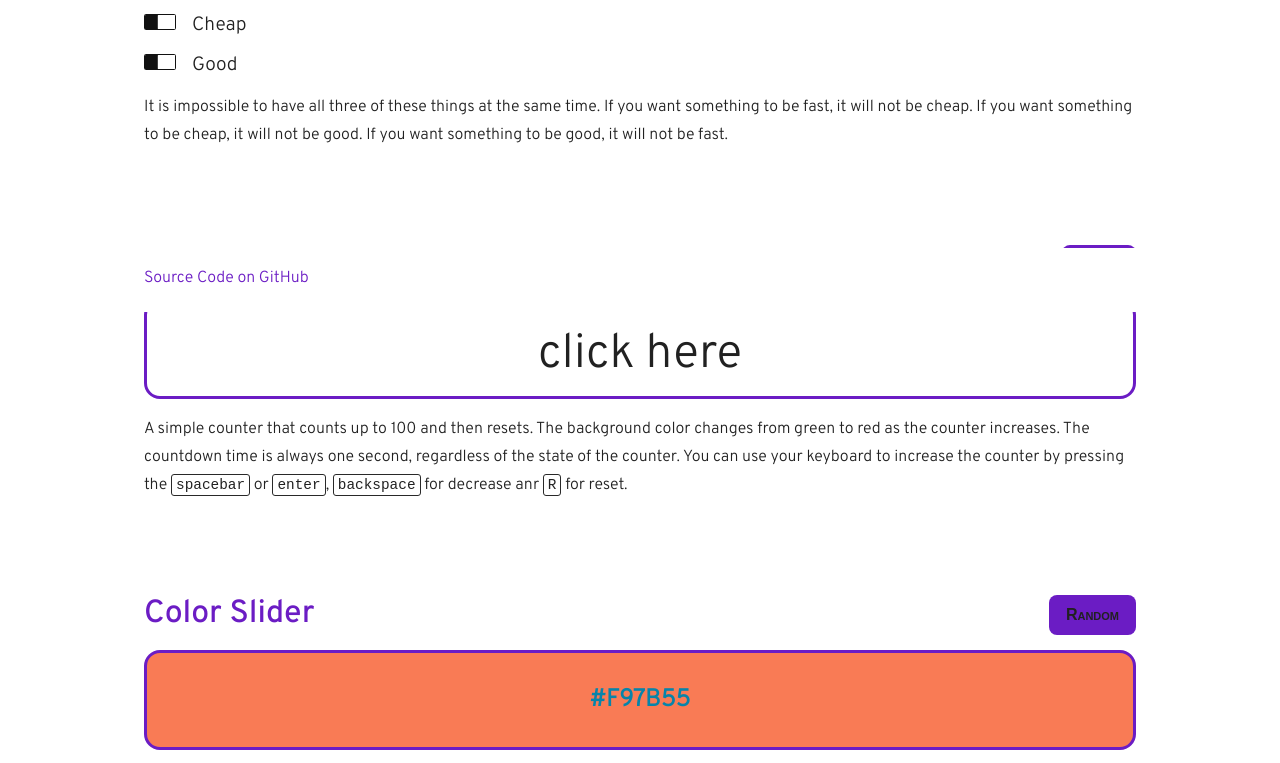
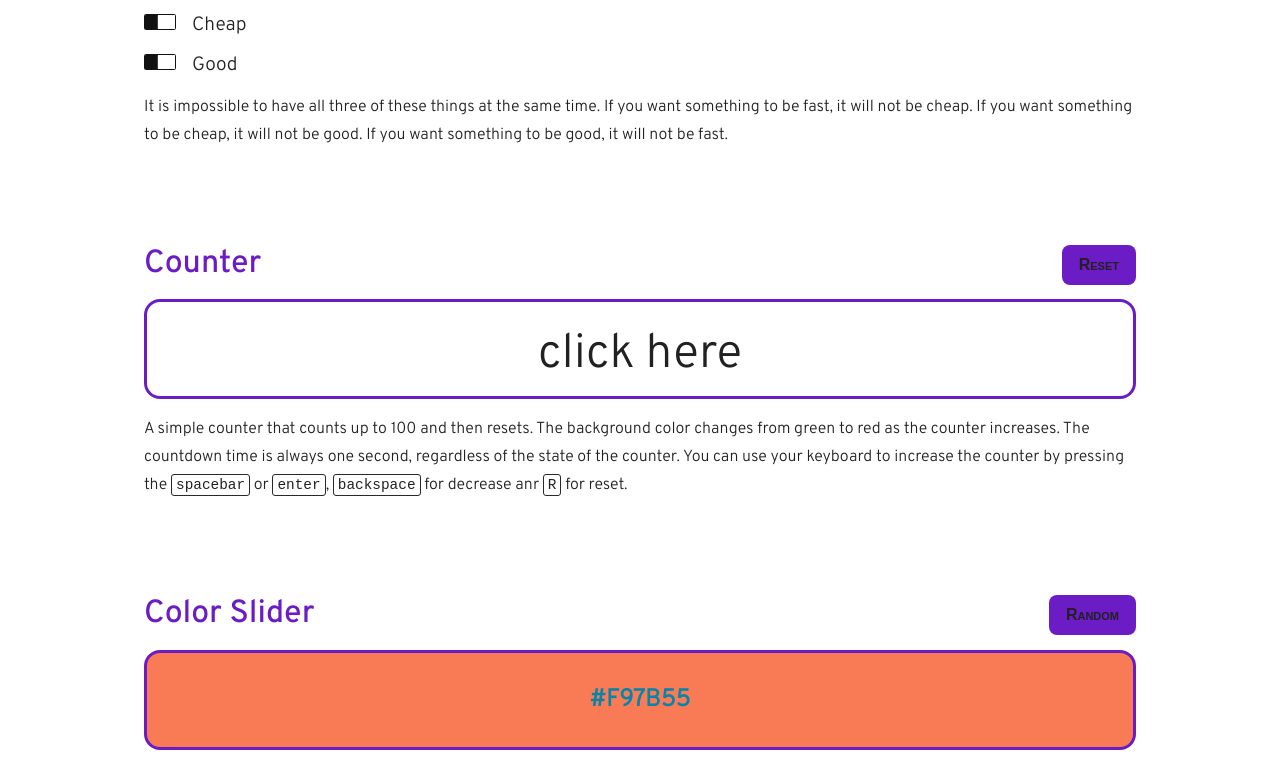
Before and after one commit to KoljaL/cooding-bootcamps-eu, a plain HTML site: page docs/webappbasic.html in a window 1280 px wide. Shown: the part 488-1251 px from the top of the page. Drawn offline with Linux system fonts and the light colour scheme.

Commit message:
ADD main to remove spacer

```diff
--- a/docs/webappbasic.html
+++ b/docs/webappbasic.html
@@ -335,9 +335,17 @@
       margin: 0;
     }
 
+    main {
+      background-color: var(--secondary-bg);
+      margin-bottom: 10rem;
+
+    }
+
+    /* section:last-of-type {
+    } */
+
     footer {
-      z-index: 10;
-      ;
+      z-index: -1;
     }
   </style>
 </head>
@@ -351,6 +359,9 @@
       <label class="theme-toggle" title="Toggle theme"></label>
     </span>
   </header>
+
+
+  <main>
 
 
     <section class="passwordToggle">
@@ -444,8 +455,8 @@
       </p>
     </section>
 
+  </main>
 
-  <div class="spacer"></div>
   <footer>
     <p>
       <a target="_blank" class="sourceCode" href="https://github.com/KoljaL/cooding-bootcamps-eu/blob/master/docs/webappbasic.html">Source Code on GitHub</a>
```
Lines whose indentation alone changed are shown as unchanged.
